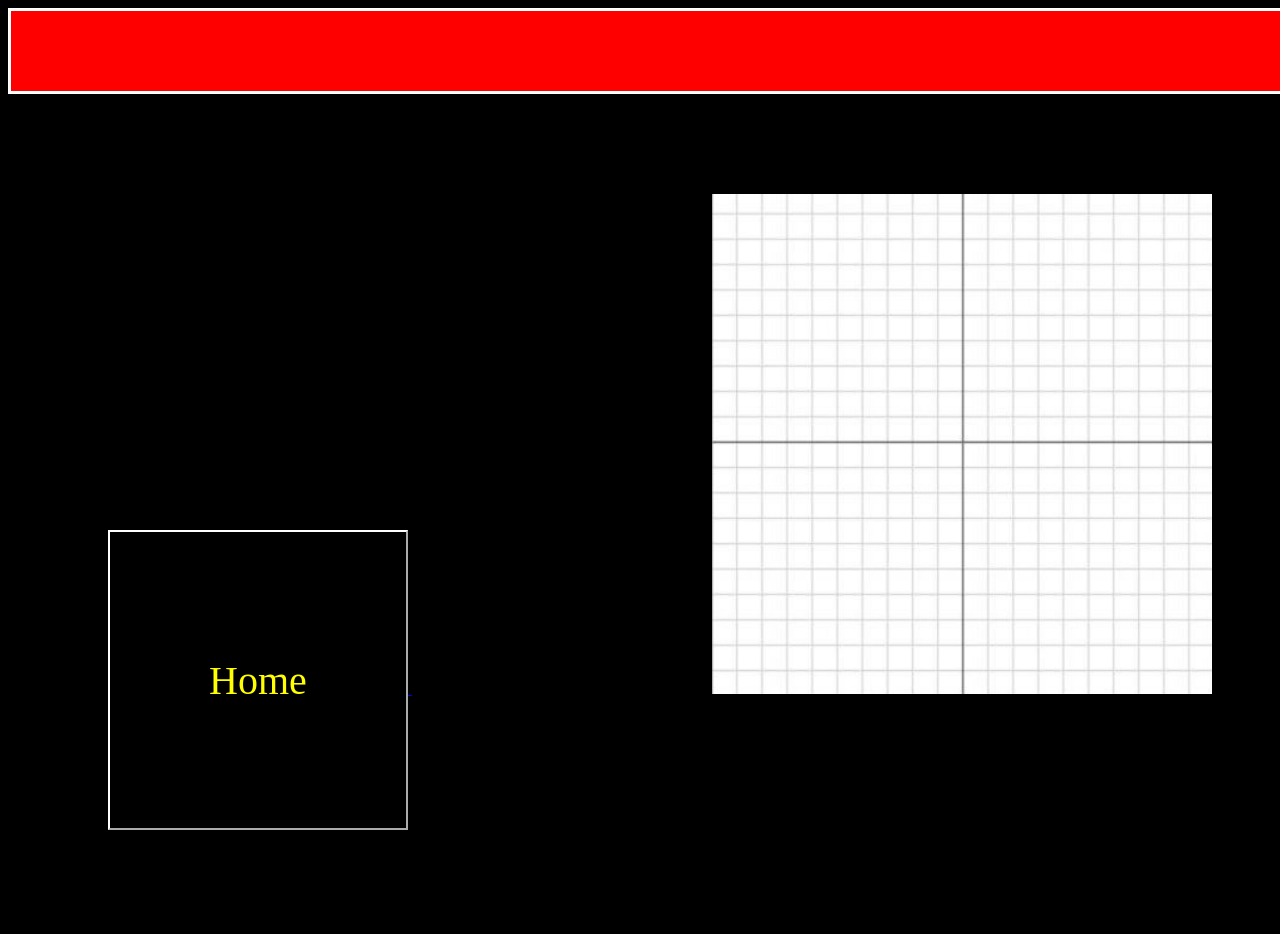
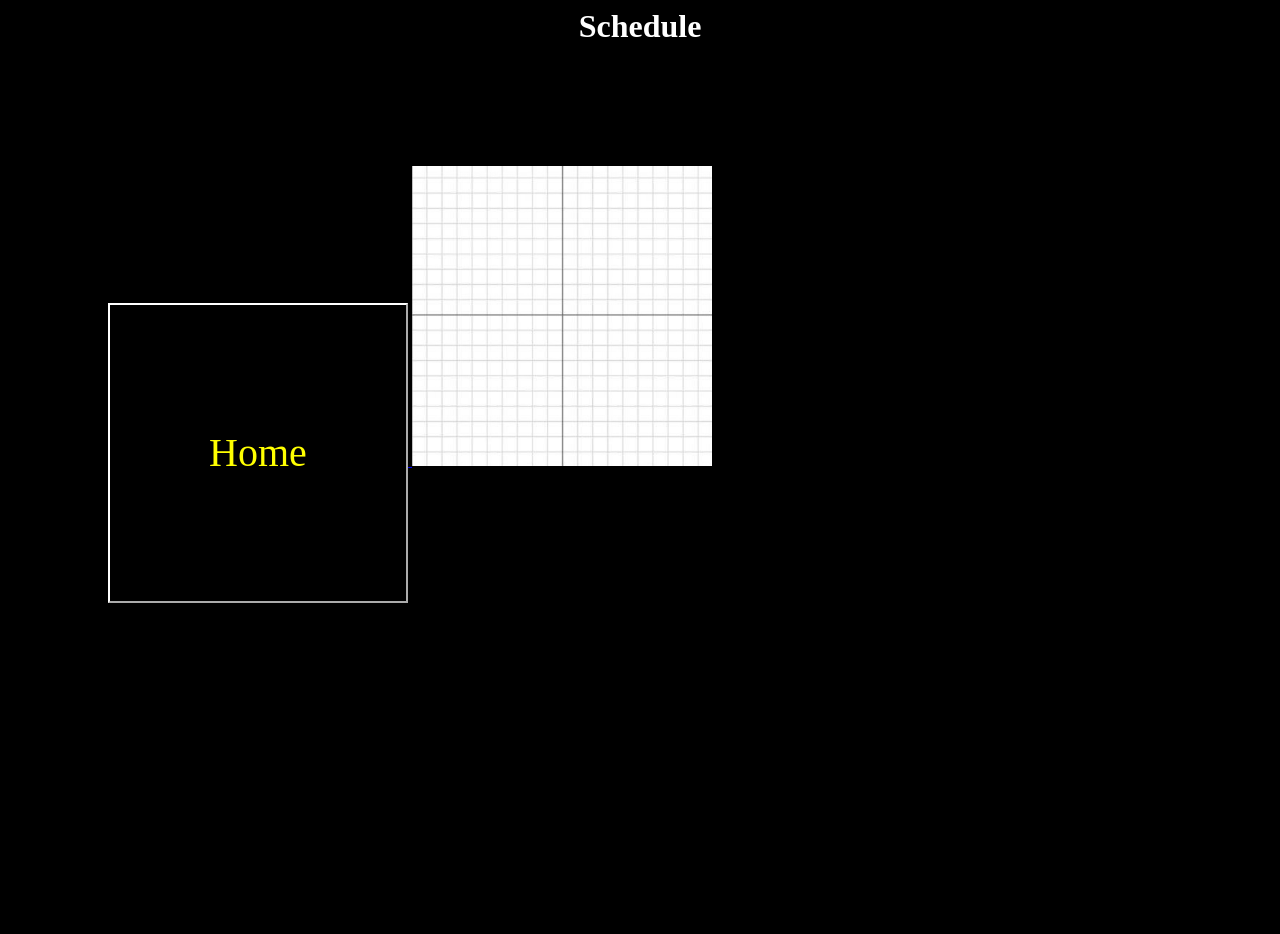
Before and after one commit to ericliu0000/GardenMonitor, a Flask app: page /Schedule.html in a window 1280 px wide; the page is wider, and only the part inside the window is pictured. Shown: the top 934 px of that part. After the commit the page ends 603 px from the top of that part, so only its background shows below. Run offline with Flask 2, Linux system fonts and the light colour scheme.

Commit message:
Update website files from main

```diff
--- a/website/templates/Schedule.html
+++ b/website/templates/Schedule.html
@@ -8,13 +8,6 @@
     h1 {
         text-align:center;
         color:white;
-    }
-
-    marquee {
-        width: 1900;
-        border: solid;
-        background-color:red;
-        border-color:white;
     }
 
     input {
@@ -30,8 +23,8 @@
     }
 
     img {
-        width: 500;
-        height: 500;
+        width: 300;
+        height: 300;
     }
     p {
         color:white;
@@ -46,11 +39,11 @@
 
     .five {
         margin-top:100;
-        margin-left:300;
+        margin-left:0;
     }
 </style>
 
-<MARQUEE scrollamount = 100000> <h1> Schedule </h1> </MARQUEE>
+<h1> Schedule </h1>
 
 <a href = "Home.html">
     <input type = "submit" value = "Home" >
@@ -61,8 +54,6 @@
 <br>
 <br>
 <br>
-<br>
-<br>
 
 
 <input value = "Implement Time Features Here" class = four>
```
Also changed, not shown: website/templates/Changelog.html (+2 -8 lines), website/templates/Home.html (+1 -10 lines), website/templates/Water Amount.html (+6 -10 lines).
